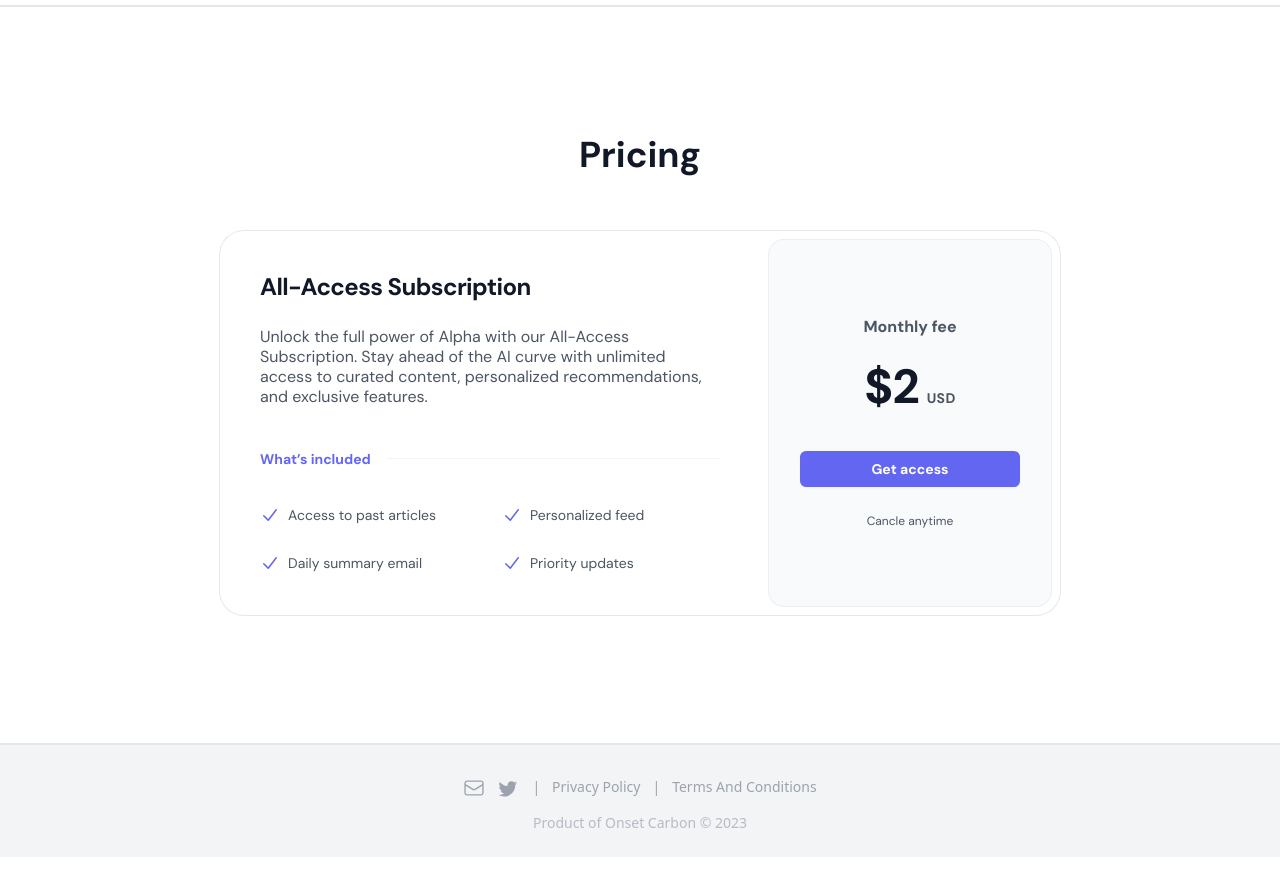
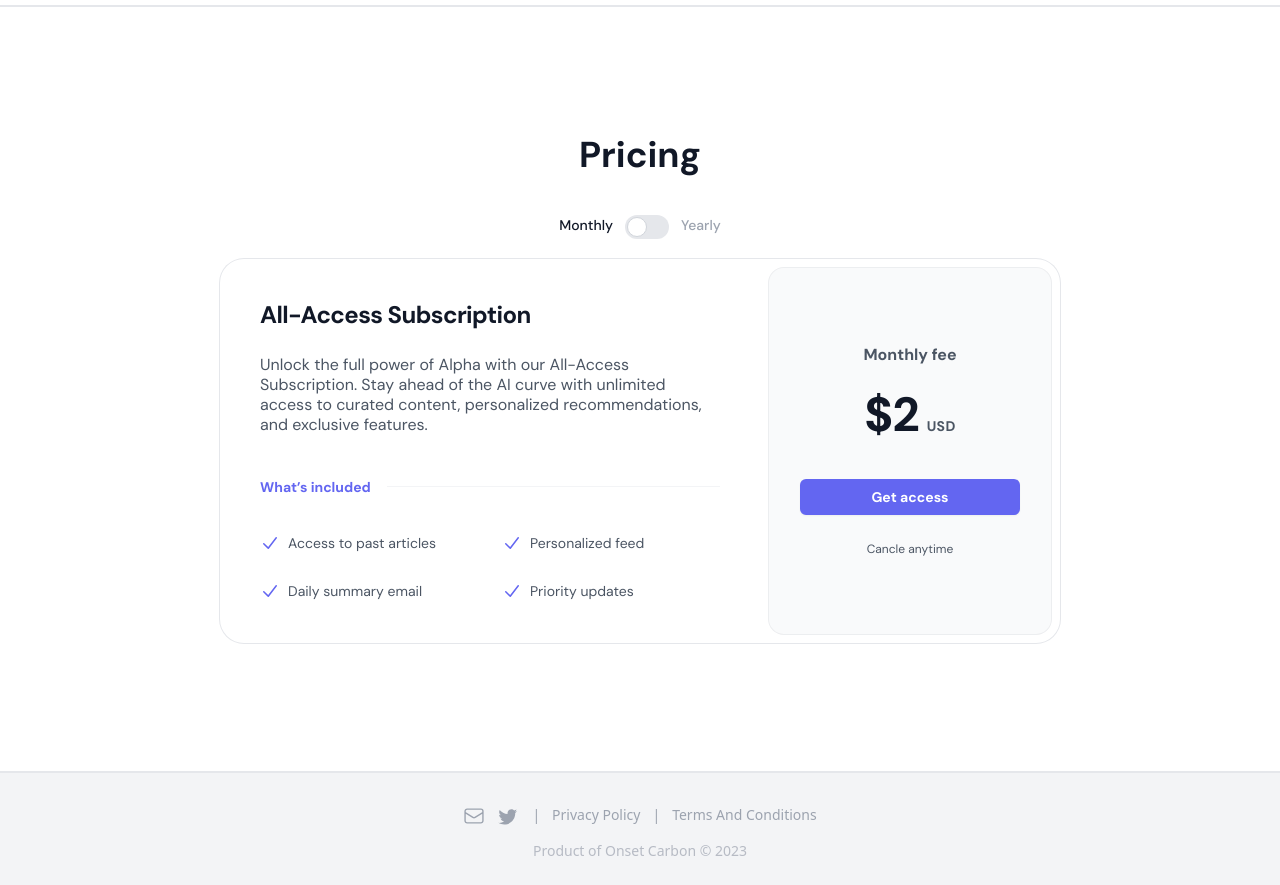
Before and after one commit to neonsolutions/alphafeed, a Next.js app in the folder app/: page / in a window 1280 px wide. Shown: the part 1540-2425 px from the top of the page. Before the commit the page ends 2397 px from the top, so only its background shows below. Built offline with nearby package versions, Linux system fonts and the light colour scheme; no server answers.

Commit message:
pricing card wip

```diff
--- /dev/null
+++ b/app/components/Pricing.tsx
@@ -0,0 +1,83 @@
+import React, { useState, useEffect } from "react"
+import { CheckIcon } from "@heroicons/react/20/solid"
+
+const includedFeatures = ["Access to past articles", "Personalized feed", "Daily summary email", "Priority updates"]
+
+interface IPricing {
+  monthlyPrice: number
+  yearlyPrice: number
+  setSubscriptionType: (type: string) => void
+}
+
+export default function Pricing({ monthlyPrice, yearlyPrice, setSubscriptionType }: IPricing) {
+  const [isYearly, setIsYearly] = useState(false)
+
+  useEffect(() => {
+    setSubscriptionType(isYearly ? "yearly" : "monthly")
+  }, [isYearly])
+
+  return (
+    <div>
+      <div className="w-full flex justify-center pt-10 pb-5">
+        <span className={`ml-3 text-sm pr-3 font-medium  ${!isYearly ? " text-gray-900" : " text-gray-400"}`}>
+          Monthly
+        </span>
+        <label className="relative inline-flex items-center cursor-pointer">
+          <input
+            type="checkbox"
+            value=""
+            className="sr-only peer"
+            onChange={() => setIsYearly(!isYearly)}
+            checked={isYearly}
+          ></input>
+          <div className="w-11 h-6 bg-gray-200 peer-focus:outline-none peer-focus:ring-0 peer-focus:ring-blue-300 dark:peer-focus:ring-blue-800 rounded-full peer dark:bg-gray-700 peer-checked:after:translate-x-full peer-checked:after:border-white after:content-[''] after:absolute after:top-[2px] after:left-[2px] after:bg-white after:border-gray-300 after:border after:rounded-full after:h-5 after:w-5 after:transition-all dark:border-gray-600 peer-checked:bg-blue-600"></div>
+        </label>
+        <span className={`ml-3 text-sm pr-3 font-medium ${isYearly ? " text-gray-900" : " text-gray-400"}`}>
+          Yearly
+        </span>
+      </div>
+      <div className="mx-auto max-w-3xl rounded-3xl ring-1 ring-gray-200 lg:mx-0 lg:flex lg:max-w-[840px]">
+        <div className="p-8 sm:p-10 lg:flex-auto sm:max-w-[550px]">
+          <h3 className="text-xl font-bold tracking-tight text-gray-900 sm:text-2xl">All-Access Subscription</h3>
+          <p className="mt-6 text-base leading-5 text-gray-600">
+            Unlock the full power of Alpha with our All-Access Subscription. Stay ahead of the AI curve with unlimited
+            access to curated content, personalized recommendations, and exclusive features.
+          </p>
+          <div className="mt-10 flex items-center gap-x-4">
+            <h4 className="flex-none text-sm font-semibold leading-6 text-indigo-500">What’s included</h4>
+            <div className="h-px flex-auto bg-gray-100" />
+          </div>
+          <ul
+            role="list"
+            className="mt-8 grid grid-cols-1 gap-4 sm:gap-6 text-sm leading-6 text-gray-600 sm:grid-cols-2 "
+          >
+            {includedFeatures.map((feature) => (
+              <li key={feature} className="flex gap-x-2">
+                <CheckIcon className="h-6 w-5 flex-none text-indigo-500" aria-hidden="true" />
+                {feature}
+              </li>
+            ))}
+          </ul>
+        </div>
+        <div className="-mt-2 p-2 lg:mt-0 lg:min-w-[300px] lg:max-w-md lg:flex-shrink-0 ">
+          <div className="rounded-2xl bg-gray-50 py-10 text-center ring-1 ring-inset ring-gray-900/5 lg:flex lg:flex-col lg:justify-center lg:py-16 h-full ">
+            <div className="mx-auto max-w-xs px-8 w-full">
+              <p className="text-base font-semibold text-gray-600">{!isYearly ? "Monthly fee" : "Yearly fee"}</p>
+              <p className="mt-6 flex items-baseline justify-center gap-x-2">
+                <span className="text-5xl font-bold tracking-tight text-gray-900">
+                  ${!isYearly ? monthlyPrice : yearlyPrice}
+                </span>
+                <span className="text-sm font-semibold leading-6 tracking-wide text-gray-600">USD</span>
+              </p>
+              <button className="mt-10  w-full rounded-md bg-indigo-500 px-3 py-2 text-center text-sm font-semibold text-white shadow-sm hover:bg-indigo-500 focus-visible:outline focus-visible:outline-2 focus-visible:outline-offset-2 focus-visible:outline-indigo-600 ">
+                {" "}
+                Get access
+              </button>
+              <p className="mt-6 text-xs leading-5 text-gray-600">Cancle anytime</p>
+            </div>
+          </div>
+        </div>
+      </div>
+    </div>
+  )
+}
--- a/app/components/landingPage.tsx
+++ b/app/components/landingPage.tsx
@@ -1,12 +1,13 @@
+import { useState } from "react"
 import Image from "next/image"
 import Link from "next/link"
 import Footer from "./footer"
-import { CheckIcon } from "@heroicons/react/20/solid"
 import infographic from "../public/images/landing/infographic.svg"
-
-const includedFeatures = ["Access to past articles", "Personalized feed", "Daily summary email", "Priority updates"]
+import Pricing from "./Pricing"
 
 export default function landingPage() {
+  const [subscriptionType, setSubscriptionType] = useState("monthly")
+
   return (
     <div>
       <div className="bg-white z-0 h-screen">
@@ -98,47 +99,8 @@ export default function landingPage() {
       {/* Pricing */}
       <div className="px-6 lg:px-8 py-32  border-t-2 border-gray-200 flex justify-center ">
         <div>
-          <h2 className="text-3xl font-bold leading-tight  text-gray-900 sm:text-4xl   text-center pb-14">Pricing</h2>
-          <div className="mx-auto max-w-3xl rounded-3xl ring-1 ring-gray-200 lg:mx-0 lg:flex lg:max-w-[840px]">
-            <div className="p-8 sm:p-10 lg:flex-auto sm:max-w-[550px]">
-              <h3 className="text-xl font-bold tracking-tight text-gray-900 sm:text-2xl">All-Access Subscription</h3>
-              <p className="mt-6 text-base leading-5 text-gray-600">
-                Unlock the full power of Alpha with our All-Access Subscription. Stay ahead of the AI curve with
-                unlimited access to curated content, personalized recommendations, and exclusive features.
-              </p>
-              <div className="mt-10 flex items-center gap-x-4">
-                <h4 className="flex-none text-sm font-semibold leading-6 text-indigo-500">What’s included</h4>
-                <div className="h-px flex-auto bg-gray-100" />
-              </div>
-              <ul
-                role="list"
-                className="mt-8 grid grid-cols-1 gap-4 sm:gap-6 text-sm leading-6 text-gray-600 sm:grid-cols-2 "
-              >
-                {includedFeatures.map((feature) => (
-                  <li key={feature} className="flex gap-x-2">
-                    <CheckIcon className="h-6 w-5 flex-none text-indigo-500" aria-hidden="true" />
-                    {feature}
-                  </li>
-                ))}
-              </ul>
-            </div>
-            <div className="-mt-2 p-2 lg:mt-0 lg:min-w-[300px] lg:max-w-md lg:flex-shrink-0 ">
-              <div className="rounded-2xl bg-gray-50 py-10 text-center ring-1 ring-inset ring-gray-900/5 lg:flex lg:flex-col lg:justify-center lg:py-16 h-full ">
-                <div className="mx-auto max-w-xs px-8 w-full">
-                  <p className="text-base font-semibold text-gray-600">Monthly fee</p>
-                  <p className="mt-6 flex items-baseline justify-center gap-x-2">
-                    <span className="text-5xl font-bold tracking-tight text-gray-900">$2</span>
-                    <span className="text-sm font-semibold leading-6 tracking-wide text-gray-600">USD</span>
-                  </p>
-                  <button className="mt-10  w-full rounded-md bg-indigo-500 px-3 py-2 text-center text-sm font-semibold text-white shadow-sm hover:bg-indigo-500 focus-visible:outline focus-visible:outline-2 focus-visible:outline-offset-2 focus-visible:outline-indigo-600 ">
-                    {" "}
-                    Get access
-                  </button>
-                  <p className="mt-6 text-xs leading-5 text-gray-600">Cancle anytime</p>
-                </div>
-              </div>
-            </div>
-          </div>
+          <h2 className="text-3xl font-bold leading-tight text-gray-900 sm:text-4xl text-center">Pricing</h2>
+          <Pricing monthlyPrice={2} yearlyPrice={16} setSubscriptionType={setSubscriptionType} />
         </div>
       </div>
     </div>
```
